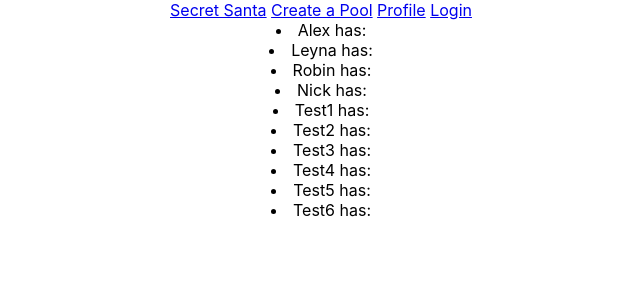
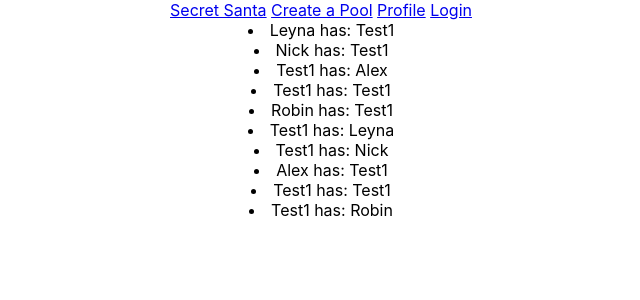
Before and after one commit to snazzyj/SecretSanta, a React (Create React App) app: page /pairs in a window 1280 px wide. Shown: the top 300 px of the page, without its empty margins (319-959 px from the left). Built offline with nearby package versions, Linux system fonts and the light colour scheme.

Commit message:
added code to allow for shuffling and random pairings

```diff
--- a/src/App.js
+++ b/src/App.js
@@ -40,27 +40,27 @@ class App extends Component {
     },
     {
       id: 6,
-      name: "Test2",
+      name: "Test1",
       email: "null@null.com"
     },
     {
       id: 7,
-      name: "Test3",
+      name: "Test1",
       email: "null@null.com"
     },
     {
       id: 8,
-      name: "Test4",
+      name: "Test1",
       email: "null@null.com"
     },
     {
       id: 9,
-      name: "Test5",
+      name: "Test1",
       email: "null@null.com"
     },
     {
       id: 10,
-      name: "Test6",
+      name: "Test1",
       email: "null@null.com"
     }
     ]
--- a/src/Pairings/pairs.js
+++ b/src/Pairings/pairs.js
@@ -11,36 +11,38 @@ class Pairs extends Component {
 
     render() {
 
-        const shuffle = (poolOfNames) => {
-            poolOfNames.sort(() => Math.random() - .5);
-        };
-
-        const getPairs = (poolOfNames, userList) => {
-
-
-            for (let idx = 0; idx < userList.length; idx++) {
-                for (let i = 0; i < poolOfNames.length; i++) {
-                    if (poolOfNames[i] !== userList[idx].name) {
-                        userList[idx].pairName = poolOfNames[i];
-                    }
-                }
-            }
-
-            userList.map(user => {
-
-                poolOfNames.forEach(player => {
-                    if(user.name !== player) {
-                        user.pairName = player;
-                    }
-                })
-            })
-
-            return userList;
-        }
+        // const shuffle = (userList) => {
+        //     userList.sort(() => Math.random() - .5);
+        // };
 
         const { users } = this.context;
-        const poolOfNames = users.map(user => user.name);
-        const userList = users.map(obj => {
+        // const userList = users.map(obj => {
+        //     let newObject = {};
+
+        //     Object.keys(obj).forEach(properyKey => {
+        //         newObject[properyKey] = obj[properyKey]
+        //     });
+
+        //     return newObject;
+        // })
+        // userList.map(obj => obj.pairName = "")
+        // shuffle(userList);
+        // console.log(userList);
+
+        // let left = userList.slice(0, userList.length/2);
+        // let right = userList.slice(Math.ceil(userList.length/2))
+
+        // console.log(right)
+
+        // left.forEach( (leftItem, leftIndex) =>
+        // userList
+        // .find(listUser => leftItem.name === listUser.name)
+        // .pairName = right[leftIndex].name
+        // );
+
+        // console.log(left)
+
+        const poolOfNames = users.map(obj => {
             let newObject = {};
 
             Object.keys(obj).forEach(properyKey => {
@@ -49,25 +51,42 @@ class Pairs extends Component {
 
             return newObject;
         })
-        userList.map(obj => obj.pairName = "")
-        shuffle(poolOfNames);
-        console.log(userList)
-        console.log(poolOfNames);
+        poolOfNames.map(obj => obj.pairName = "")
 
-        const pairedList = getPairs(poolOfNames, userList);
-        console.log(pairedList)
-        // const pairedList = {
-        //     id: users.id,
-        //     name: users.name,
-        //     pairName: poolOfNames,
-        //     email: users.email
-        // }
+        let array2 = [];
+
+        while(poolOfNames.length !== 0) {
+            let randomIndex;
+            randomIndex = Math.floor(Math.random() * poolOfNames.length);
+            array2.push(poolOfNames[randomIndex]);
+            poolOfNames.splice(randomIndex, 1);
+        }
+        console.log(array2)
+
+         let left = array2.slice(0, array2.length/2);
+         let right = array2.slice(Math.ceil(array2.length/2))
+
+         left.forEach( (leftItem, leftIndex) =>
+            array2
+            .find(user => leftItem.id === user.id)
+            .pairName = right[leftIndex].name
+         )
+
+         right.forEach( (rightItem, rightIndex) =>
+            array2
+            .find(user => rightItem.id === user.id)
+            .pairName = left[rightIndex].name
+         )
+
+         console.log(left);
+         console.log(right);
+         console.log(array2);
 
         return (
             <section>
-                {users.map(usr => (
-                    <li key={usr.id}>{usr.name} has: <span>{}</span></li>
-                ))}
+                {array2.map(usr => (
+                    <li key={usr.id}>{usr.name} has: <span>{usr.pairName}</span></li>
+                    ))}
             </section>
         )
     }
```
